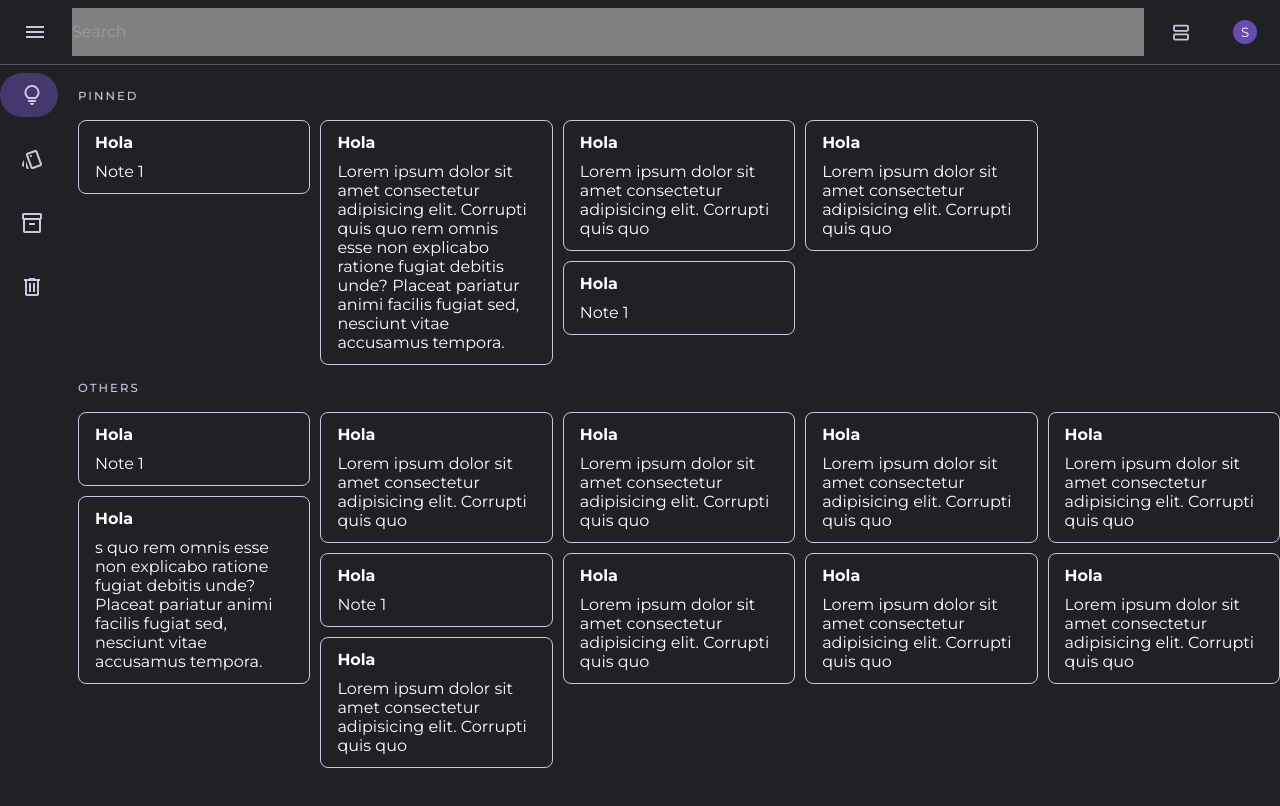
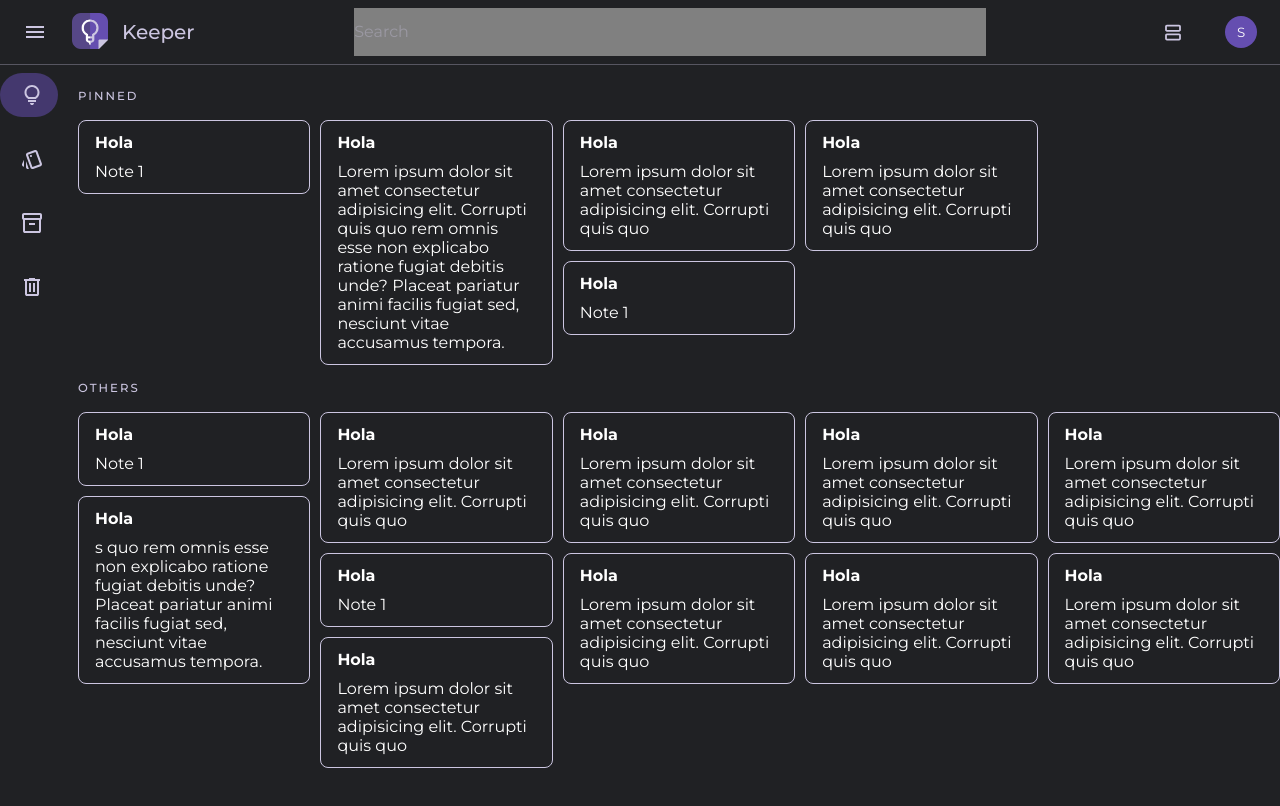
Before and after one commit to ShermanPI/Keeper, a React (Vite) app: page /home in a window 1280 px wide. Shown: the top 806 px of the page. Built offline with nearby package versions, Linux system fonts and the light colour scheme.

Commit message:
style: :art: logo on landscape header

```diff
--- a/src/components/Header/Header.jsx
+++ b/src/components/Header/Header.jsx
@@ -8,6 +8,12 @@ export default function Header ({ menuOpenHandler, gridHandler, oneColumnGrid })
       <button className='icon' onClick={menuOpenHandler}>
         <MenuIcon />
       </button>
+      <div className='logo-landscape'>
+        <div className='logotext-image-container'>
+          <img src='src/assets/images/logo.png' alt='Keeper App Logo' />
+        </div>
+        <h1>Keeper</h1>
+      </div>
 
       <form className='form-filter-container'>
         <input type='text' placeholder='Search' />
--- a/src/components/Header/assets/styles/header.css
+++ b/src/components/Header/assets/styles/header.css
@@ -61,6 +61,12 @@
     gap: 1rem;
     padding: 0.8rem;
     background-color: transparent;
+    justify-content: flex-start;
+  }
+
+  .form-filter-container{
+    width: 50%;
+    margin-inline: auto;
   }
 
   .form-filter-container input{
@@ -72,4 +78,9 @@
   .icon {
     margin-inline: 1.5rem;
   }
+
+  .profile-picture-container{
+    width: 3.2rem;
+    height: 3.2rem;
+  }
 }
--- a/src/components/SideMenu/assets/styles/sideMenu.css
+++ b/src/components/SideMenu/assets/styles/sideMenu.css
@@ -44,8 +44,24 @@
   width: 4rem;
 }
 
+.logo-landscape{
+  display: none;
+}
 
 @media only screen and (min-width: 768px) {
+  .logotext-image-container{
+    width: 3.6rem;
+  }
+  .logo-landscape{
+    display: flex;
+    align-items: center;
+    gap: 1.4rem;
+    font-weight: 400;
+  }
+  .logo-landscape h1{
+    font-weight: 500;
+    font-size: 2rem;
+  }
 
   .categories-menu {
     max-width: 28rem;
@@ -80,7 +96,6 @@
     display: none;
   }
 
-  /* .categories-section.hidden h2{
-    display: none;
-  } */
+
+
 }
```
